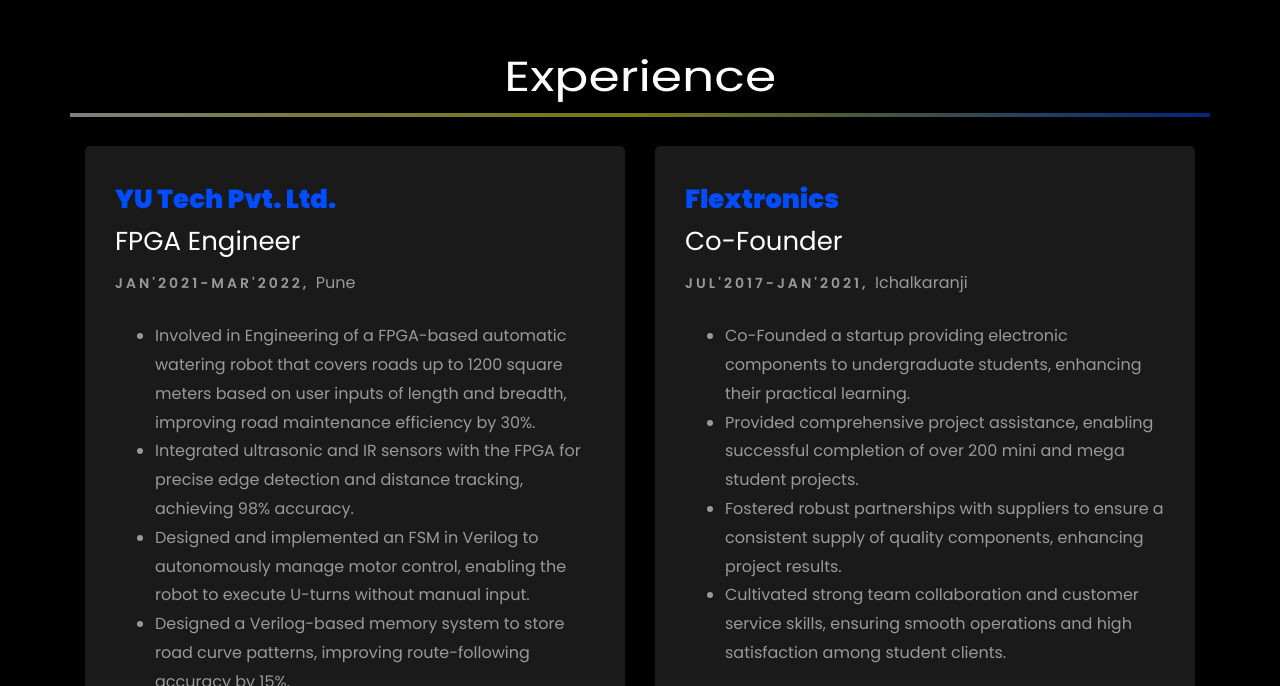
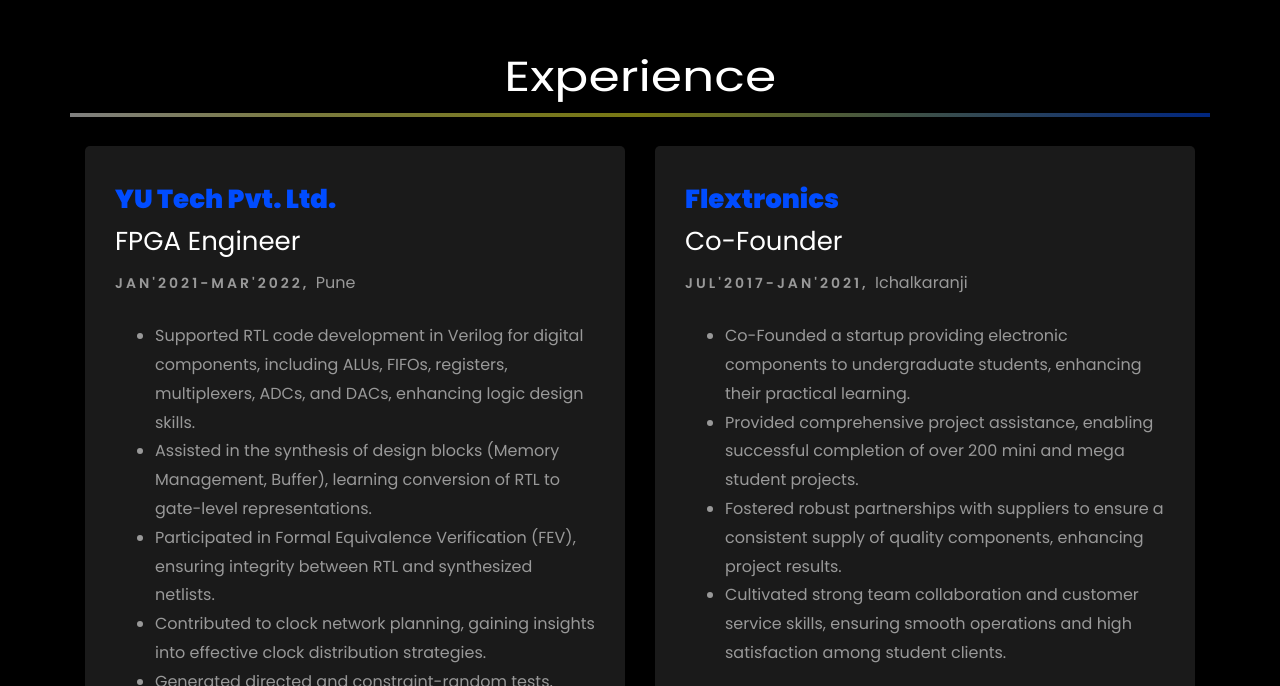
Before and after one commit to MuddasirAttar/MuddasirAttar.github.io, a plain HTML site: page index.html in a window 1280 px wide. Shown: the part 2114-2800 px from the top of the page. Drawn offline with Linux system fonts and the light colour scheme; files whose address does not match are found by name.

Commit message:
Update index.html

```diff
--- a/index.html
+++ b/index.html
@@ -187,7 +187,7 @@
 
 						<br>
 						<br>
-			            <h2>RTL Design Engineer</h2>
+			            <h2>A RTL Design Engineer</h2>
 						<!-- <h2 class="d-flex" style="margin-bottom: 0">With over 5 years of experience</h2> -->
 						<!-- <br> -->
 			            <!-- <p><a href="https://www.youtube.com/@RishabhMishraOfficial" class="btn btn-primary py-3 px-4">YouTube</a>  -->
@@ -330,10 +330,11 @@
 						<span class="mt-4">Pune</span>
 						<p class="mt-4">
 							<ul>
-								<li>Involved in Engineering of a FPGA-based automatic watering robot that covers roads up to 1200 square meters based on user inputs of length and breadth, improving road maintenance efficiency by 30%.</li>
-								<li>Integrated ultrasonic and IR sensors with the FPGA for precise edge detection and distance tracking, achieving 98% accuracy.</li>
-								<li>Designed and implemented an FSM in Verilog to autonomously manage motor control, enabling the robot to execute U-turns without manual input.</li>
-								<li>Designed a Verilog-based memory system to store road curve patterns, improving route-following accuracy by 15%.</li>
+								<li>Supported RTL code development in Verilog for digital components, including ALUs, FIFOs, registers, multiplexers, ADCs, and DACs, enhancing logic design skills.</li>
+								<li>Assisted in the synthesis of design blocks (Memory Management, Buffer), learning conversion of RTL to gate-level representations.</li>
+								<li>Participated in Formal Equivalence Verification (FEV), ensuring integrity between RTL and synthesized netlists.</li>
+								<li>Contributed to clock network planning, gaining insights into effective clock distribution strategies.</li>
+								<li>Generated directed and constraint-random tests, enhancing the robustness of RTL verification efforts.</li>
 								<li>Aided in verification planning and testbench development using SystemVerilog and UVM methodologies.</li>
 							</ul>
 						</p>
@@ -392,7 +393,7 @@
 
     		<div class="row justify-content-center mt-5">
     			<div class="col-md-6 text-center ftco-animate">
-    				<p><a href="https://drive.google.com/file/d/1hQy0htsrvo_iL33Hpyy_ChO4SiuvGQ0U/view?usp=sharing" class="btn btn-primary py-4 px-5">Download CV</a></p>
+    				<p><a href="https://drive.google.com/file/d/1o43iE3wXwQeNSZF1vVxeyp7X_8zGKkn5/view?usp=sharing" class="btn btn-primary py-4 px-5">Download CV</a></p>
     			</div>
     		</div>
     	</div>
```
